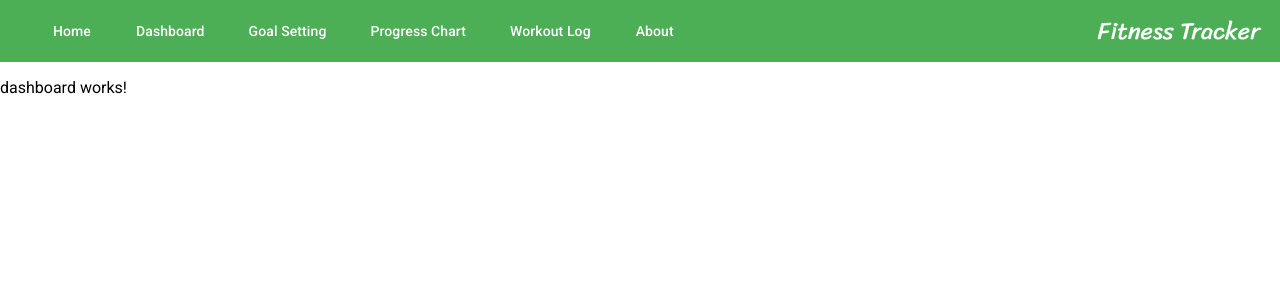
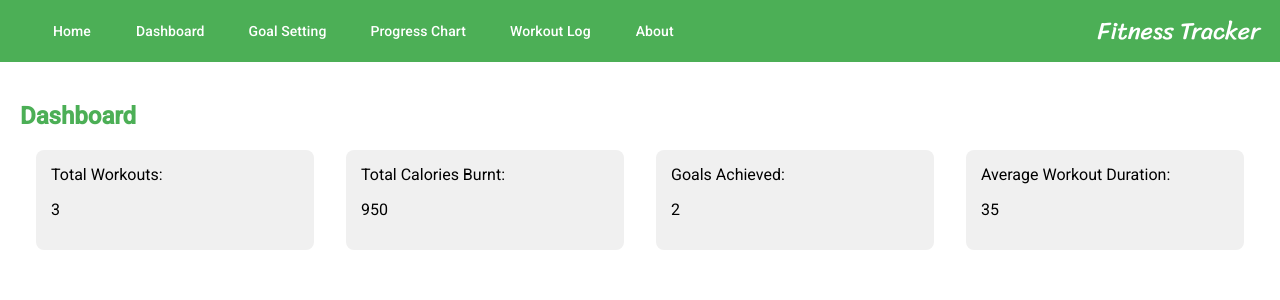
Before and after one commit to AristeaLachana/fitness-tracker, an Angular app: page /dashboard in a window 1280 px wide. Shown: the top 300 px of the page. Built offline with nearby package versions, Linux system fonts and the light colour scheme.

Commit message:
Dashboard

```diff
--- a/src/app/dashboard/dashboard.component.css
+++ b/src/app/dashboard/dashboard.component.css
@@ -0,0 +1,21 @@
+.dashboard-container {
+    padding: 20px;
+    text-align: left;
+}
+
+h2 {
+    color: #4CAF56;
+}
+
+.metrics {
+    display: flex;
+    justify-content: space-around;
+    margin-bottom: 20px;
+}
+
+.metric {
+    background-color: #f0f0f0;
+    padding: 15px;
+    border-radius: 8px;
+    width: 20%;
+}
--- a/src/app/dashboard/dashboard.component.html
+++ b/src/app/dashboard/dashboard.component.html
@@ -1 +1,9 @@
-<p>dashboard works!</p>
+<div class="dashboard-container">
+    <h2>Dashboard</h2>
+    <div class="metrics">
+        <div class="metric">Total Workouts: <p> {{totalWorkouts}} </p> </div>
+        <div class="metric">Total Calories Burnt: <p> {{totalCalories}} </p> </div>
+        <div class="metric">Goals Achieved: <p> {{goalsAchieved}} </p> </div>
+        <div class="metric">Average Workout Duration: <p> {{averageDuration}} </p></div>
+    </div>
+</div>
--- a/src/app/dashboard/dashboard.component.ts
+++ b/src/app/dashboard/dashboard.component.ts
@@ -1,4 +1,5 @@
 import { Component } from '@angular/core';
+import { WorkoutService } from '../workout.service';
 
 @Component({
   selector: 'app-dashboard',
@@ -7,5 +8,19 @@ import { Component } from '@angular/core';
   styleUrl: './dashboard.component.css'
 })
 export class DashboardComponent {
+  totalWorkouts: number = 0;
+  totalCalories: number = 0;
+  goalsAchieved: number = 0;
+  averageDuration: number = 0;
 
+  constructor(private workoutService: WorkoutService){}
+
+  ngOnInit() {
+    this.workoutService.getWorkouts().subscribe(workouts => {
+      this.totalWorkouts = workouts.length;
+      this.totalCalories = workouts.reduce((sum, workout) => sum + workout.calories, 0);
+      this.goalsAchieved = workouts.filter(workout => workout.goalAchieved).length;
+      this.averageDuration = workouts.length ? workouts.reduce((sum, workout) => sum + workout.duration, 0) / workouts.length : 0;
+    });
+  }
 }
--- a/src/app/workout.service.ts
+++ b/src/app/workout.service.ts
@@ -1,9 +1,26 @@
 import { Injectable } from '@angular/core';
+import { Observable, of } from 'rxjs';
+
+export interface Workout {
+  id: number;
+  type: string;
+  duration: number;
+  calories: number;
+  goalAchieved: boolean;
+}
 
 @Injectable({
   providedIn: 'root'
 })
 export class WorkoutService {
+  private workouts: Workout[] = [
+    {id: 1, type: 'Running', duration: 30, calories: 300, goalAchieved: true},
+    {id: 2, type: 'Cycling', duration: 45, calories: 400, goalAchieved: false},
+    {id: 3, type: 'Swimming', duration: 30, calories: 250, goalAchieved: true}
+  ];
 
   constructor() { }
+  getWorkouts(): Observable<Workout[]> {
+    return of(this.workouts);
+  }
 }
```
